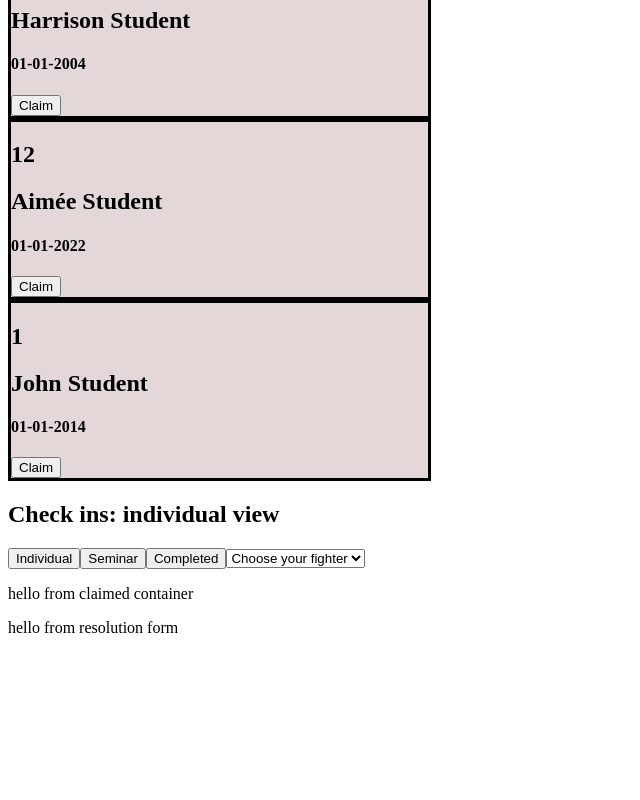
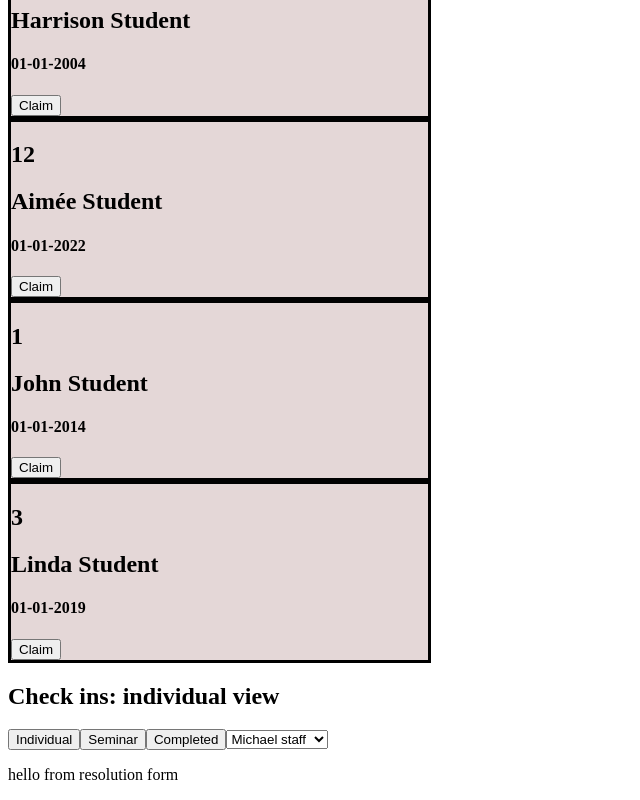
Before and after one commit to nc-john-hutcheon/inty-dev-play, a React (Vite) app: page / in a window 1280 px wide. Shown: the part 324-1124 px from the top of the page, without its empty margins (0-640 px from the left). Before the commit the page ends 977 px from the top, so only its background shows below. Built offline with nearby package versions, Linux system fonts and the light colour scheme.

Commit message:
able to filter individual or seminar views for claimed students

```diff
--- a/src/App.jsx
+++ b/src/App.jsx
@@ -1,23 +1,33 @@
 import PriorityListContainer from "./Components/PriorityListContainer";
 import ClaimedContainer from "./Components/ClaimedContainer";
 import "./App.css";
-import data from "./data/data.json";
-import { useState } from "react";
+import priorityData from "./data/data.json";
+import staffInfo from "./data/staff.json";
+import { useEffect, useState } from "react";
 
 function App() {
   const [claimedStudents, setClaimedStudents] = useState([]);
-  const [priorityStudents, setPriorityStudents] = useState(data);
+  const [priorityStudents, setPriorityStudents] = useState(priorityData);
+  const [staffData, setStaffData] = useState(staffInfo);
+  const [loggedInStaff, setLoggedInStaff] = useState("Michael staff");
+
   return (
     <>
       <PriorityListContainer
         setClaimedStudents={setClaimedStudents}
         priorityStudents={priorityStudents}
         setPriorityStudents={setPriorityStudents}
+        setStaffData={setStaffData}
+        loggedInStaff={loggedInStaff}
       />
       <ClaimedContainer
         claimedStudents={claimedStudents}
         setClaimedStudents={setClaimedStudents}
         setPriorityStudents={setPriorityStudents}
+        setStaffData={setStaffData}
+        loggedInStaff={loggedInStaff}
+        setLoggedInStaff={setLoggedInStaff}
+        staffData={staffData}
       />
     </>
   );
--- a/src/Components/ClaimedCard.jsx
+++ b/src/Components/ClaimedCard.jsx
@@ -1,19 +1,27 @@
-const ClaimedCard = ({ pair, setClaimedStudents, setPriorityStudents }) => {
-  const [student1, student2] = pair;
+const ClaimedCard = ({
+  pair,
+  setClaimedStudents,
+  setPriorityStudents,
+  setStaffData,
+}) => {
+  const [student1, student2] = pair.students;
+  const staff = pair.staff;
   return (
     <>
       {student2.name ? (
         <h1>
-          {student1.name} and {student2.name}
+          {student1.name} and {student2.name} - {staff}
         </h1>
       ) : (
-        <h1>{student1.name}</h1>
+        <h1>
+          {student1.name} - {staff}
+        </h1>
       )}
       <button>resolve</button>
       <button
         onClick={() => {
           setPriorityStudents((currentPriorityStudents) => {
-            if (student2) {
+            if (student2.name) {
               return [...currentPriorityStudents, student1, student2];
             }
             return [...currentPriorityStudents, student1];
@@ -21,9 +29,25 @@ const ClaimedCard = ({ pair, setClaimedStudents, setPriorityStudents }) => {
           setClaimedStudents((currentClaimedStudents) => {
             return currentClaimedStudents.filter((claimedStudent) => {
               return (
-                claimedStudent[0].name !== student1.name &&
-                claimedStudent[1].name !== student2?.name
+                claimedStudent.students[0].name !== student1.name &&
+                claimedStudent.students[1].name !== student2?.name
               );
+            });
+          });
+          setStaffData((currentStaffData) => {
+            return currentStaffData.map((staffMember) => {
+              if (staffMember.name === staff) {
+                return {
+                  ...staffMember,
+                  students: staffMember.claimed_students.filter((student) => {
+                    return (
+                      student.name !== student1.name &&
+                      student.name !== student2?.name
+                    );
+                  }),
+                };
+              }
+              return staffMember;
             });
           });
         }}
--- a/src/Components/ClaimedContainer.jsx
+++ b/src/Components/ClaimedContainer.jsx
@@ -7,6 +7,10 @@ const ClaimedContainer = ({
   claimedStudents,
   setClaimedStudents,
   setPriorityStudents,
+  setStaffData,
+  loggedInStaff,
+  setLoggedInStaff,
+  staffData,
 }) => {
   const [view, setView] = useState("individual");
 
@@ -34,22 +38,39 @@ const ClaimedContainer = ({
       >
         Completed
       </button>
-      <select>
-        <option>Choose your fighter</option>
+      <select
+        onChange={(event) => {
+          setLoggedInStaff(event.target.value);
+        }}
+      >
+        <option>{loggedInStaff}</option>
         {staffData.map((member) => {
+          if (member.name !== loggedInStaff) {
             return <option>{member.name}</option>;
+          }
         })}
       </select>
 
-      <p>hello from claimed container</p>
       {claimedStudents.map((pair) => {
+        if (view === "individual" && pair.staff === loggedInStaff) {
           return (
             <ClaimedCard
               pair={pair}
               setClaimedStudents={setClaimedStudents}
               setPriorityStudents={setPriorityStudents}
+              setStaffData={setStaffData}
             />
           );
+        } else if (view === "seminar") {
+          return (
+            <ClaimedCard
+              pair={pair}
+              setClaimedStudents={setClaimedStudents}
+              setPriorityStudents={setPriorityStudents}
+              setStaffData={setStaffData}
+            />
+          );
+        }
       })}
       <ResolutionForm />
     </>
--- a/src/Components/PriorityCheckInCard.jsx
+++ b/src/Components/PriorityCheckInCard.jsx
@@ -3,6 +3,8 @@ const PriorityCheckInCard = ({
   setClaimedStudents,
   setPriorityStudents,
   priorityStudents,
+  setStaffData,
+  loggedInStaff,
 }) => {
   return (
     <section className="priority-checkin">
@@ -11,14 +13,17 @@ const PriorityCheckInCard = ({
       <h4>{student["last-seen"]}</h4>
       <button
         onClick={() => {
+          let partner = {};
           setClaimedStudents((currentClaimedStudents) => {
-            let partner = {};
             priorityStudents.forEach((priorityStudent) => {
               if (priorityStudent.name === student.partner) {
                 partner = priorityStudent;
               }
             });
-            return [...currentClaimedStudents, [student, partner]];
+            return [
+              ...currentClaimedStudents,
+              { students: [student, partner], staff: loggedInStaff },
+            ];
           });
           setPriorityStudents((currentPriorityStudents) => {
             return currentPriorityStudents.filter((priorityStudent) => {
@@ -26,6 +31,22 @@ const PriorityCheckInCard = ({
                 priorityStudent.name !== student.name &&
                 priorityStudent.name !== student.partner
               );
+            });
+          });
+          setStaffData((currentStaffData) => {
+            return currentStaffData.map((staffMember) => {
+              if (staffMember.name === loggedInStaff) {
+                console.log(staffMember, "staffMember");
+                return {
+                  ...staffMember,
+                  claimed_students: [
+                    ...staffMember.claimed_students,
+                    student,
+                    partner,
+                  ],
+                };
+              }
+              return staffMember;
             });
           });
         }}
--- a/src/Components/PriorityListContainer.jsx
+++ b/src/Components/PriorityListContainer.jsx
@@ -5,6 +5,8 @@ const PriorityListContainer = ({
   setClaimedStudents,
   priorityStudents,
   setPriorityStudents,
+  setStaffData,
+  loggedInStaff,
 }) => {
   return (
     <>
@@ -17,6 +19,8 @@ const PriorityListContainer = ({
             setClaimedStudents={setClaimedStudents}
             setPriorityStudents={setPriorityStudents}
             priorityStudents={priorityStudents}
+            setStaffData={setStaffData}
+            loggedInStaff={loggedInStaff}
           />
         );
       })}
--- a/src/data/data.json
+++ b/src/data/data.json
@@ -19,7 +19,7 @@
     "last-seen": "01-01-2022",
     "current-task": 12,
     "flagged": false,
-    "partner": "Harrison Student"
+    "partner": null
   },
   {
     "name": "John Student",
@@ -27,5 +27,12 @@
     "current-task": 1,
     "flagged": true,
     "partner": "Michael Student"
+  },
+  {
+    "name": "Linda Student",
+    "last-seen": "01-01-2019",
+    "current-task": 3,
+    "flagged": false,
+    "partner": "Harrison Student"
   }
 ]
--- a/src/data/staff.json
+++ b/src/data/staff.json
@@ -1,11 +1,22 @@
 [
   {
-    "name": "Michael staff"
+    "name": "Michael staff",
+    "claimed_students": []
   },
   {
-    "name": "Harrison staff"
+    "name": "Harrison staff",
+    "claimed_students": []
   },
   {
-    "name": "Aimée staff"
+    "name": "Aimée staff",
+    "claimed_students": []
+  },
+  {
+    "name": "John staff",
+    "claimed_students": []
+  },
+  {
+    "name": "Linda staff",
+    "claimed_students": []
   }
 ]
```
Lines whose indentation alone changed are shown as unchanged.
